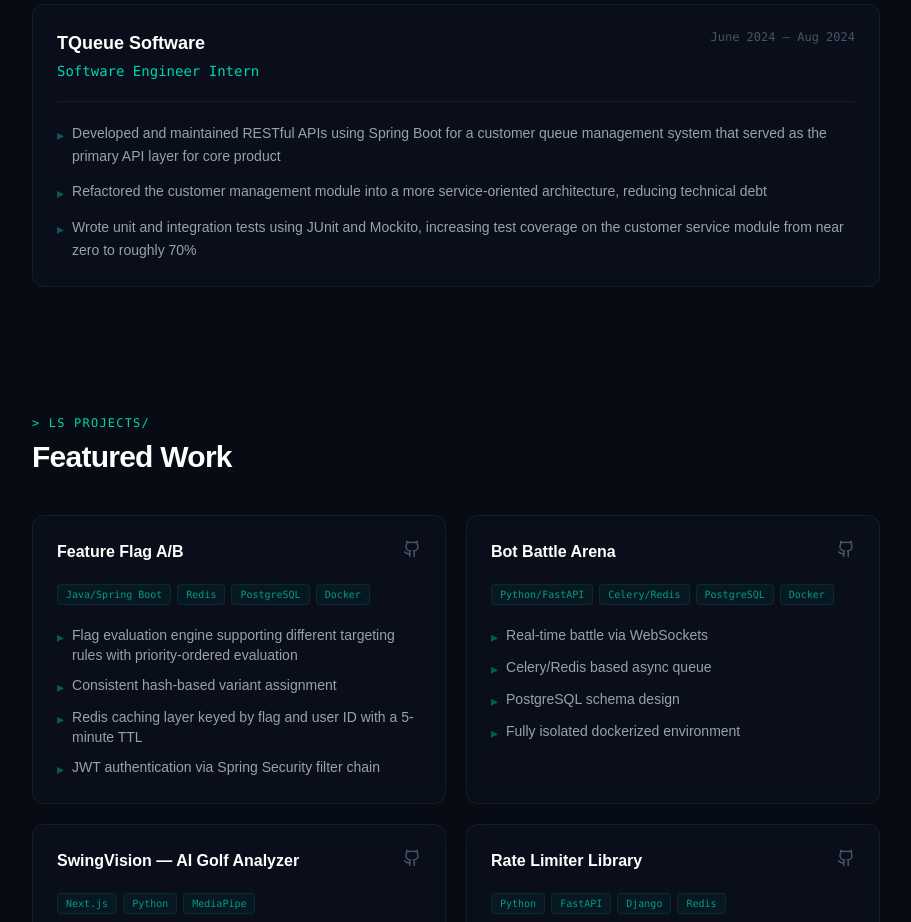
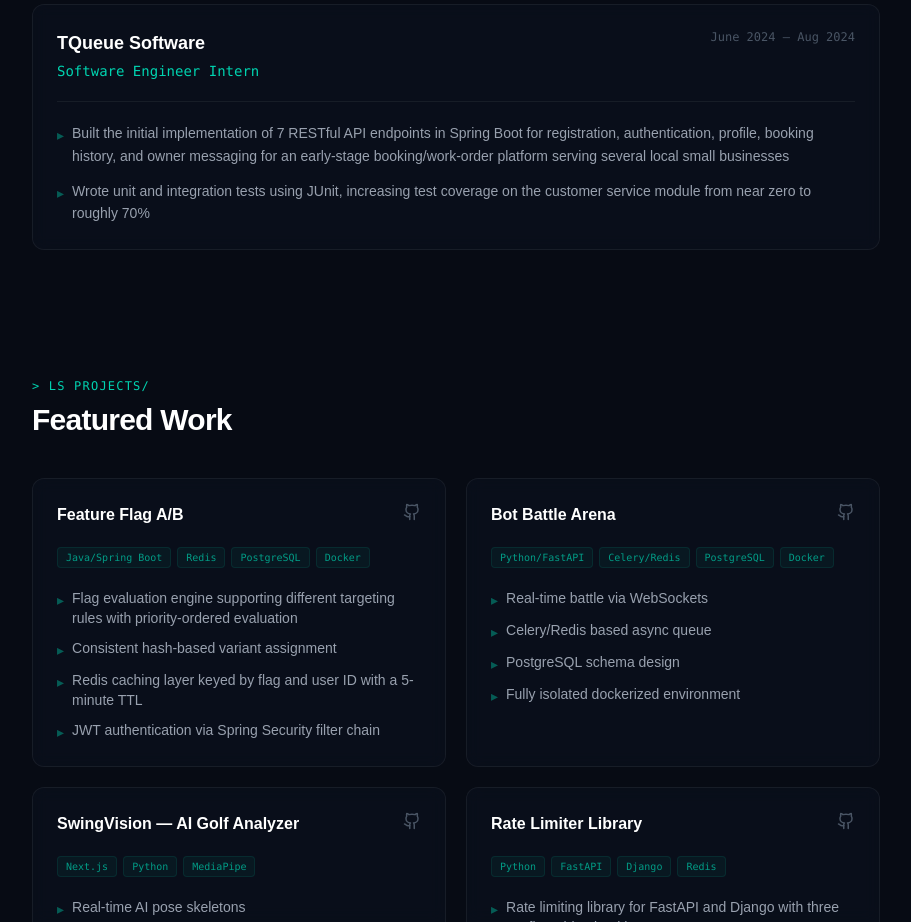
Before and after one commit to ruff1e/PortfolioWebsite, a Next.js app: page / in a window 1280 px wide. Shown: the part 880-1802 px from the top of the page, without its empty margins (184-1095 px from the left). Built offline with nearby package versions, Linux system fonts and the light colour scheme.

Commit message:
Updated Resume

```diff
--- a/app/page.tsx
+++ b/app/page.tsx
@@ -116,7 +116,7 @@ export default function Home() {
 
               <div className="flex items-center justify-center md:justify-start gap-6">
                 <Link
-                  href="/ResumeEmreKadirhan.pdf"
+                  href="/EmreKadirhanResume.pdf"
                   target="_blank"
                   className="bg-[#00d4b1] px-5 py-2.5 rounded text-sm font-bold text-black hover:opacity-90 transition shadow-lg shadow-[#00d4b1]/10 flex items-center gap-2"
                 >
@@ -131,7 +131,7 @@ export default function Home() {
                     <Github size={22} />
                   </Link>
                   <Link
-                    href="https://www.linkedin.com/in/emre-kadirhan-b68142228/"
+                    href="https://www.linkedin.com/in/emrekadirhan/"
                     target="_blank"
                     className="hover:text-[#00d4b1] transition"
                   >
@@ -199,9 +199,8 @@ export default function Home() {
               role="Software Engineer Intern"
               date="June 2024 – Aug 2024"
               points={[
-                "Developed and maintained RESTful APIs using Spring Boot for a customer queue management system that served as the primary API layer for core product",
-                "Refactored the customer management module into a more service-oriented architecture, reducing technical debt",
-                "Wrote unit and integration tests using JUnit and Mockito, increasing test coverage on the customer service module from near zero to roughly 70%",
+                "Built the initial implementation of 7 RESTful API endpoints in Spring Boot for registration, authentication, profile, booking history, and owner messaging for an early-stage booking/work-order platform serving several local small businesses",
+                "Wrote unit and integration tests using JUnit, increasing test coverage on the customer service module from near zero to roughly 70%",
               ]}
             />
           </div>
```
Also changed, not shown: 2 other files (tests, documents, lock files or other folders).
